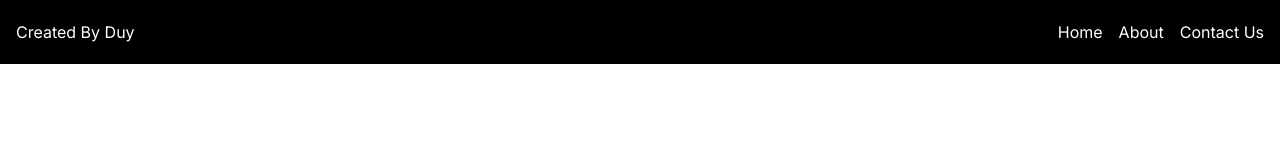
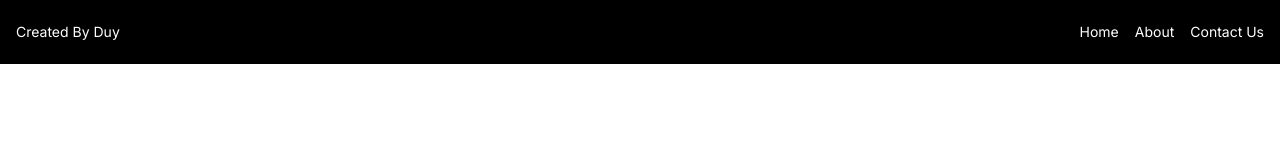
Before and after one commit to CongMinh0801/new_blog_app, a Next.js app: page / in a window 1280 px wide. Shown: the top 160 px of the page. Built offline with nearby package versions, Linux system fonts and the light colour scheme.

Commit message:
[Duy] - chinh sua footer, Link

```diff
--- a/src/components/footer/footer.tsx
+++ b/src/components/footer/footer.tsx
@@ -1,13 +1,15 @@
+import Link from 'next/link';
+
 export default function Footer() {
     return (
-        <footer className="bg-black text-white h-16 flex items-center justify-between px-4">
+        <footer className="bg-black text-white h-16 flex items-center justify-between px-4 text-sm">
             <div>
                 <p>Created By Duy</p>
             </div>
-            <div className="flex space-x-4">
-                <a href="/">Home</a>
-                <a href="/about">About</a>
-                <a href="/contact">Contact Us</a>
+            <div className="flex space-x-4 ">
+                <Link href="/">Home</Link>
+                <Link href="/about">About</Link>
+                <Link href="/contact">Contact Us</Link>
             </div>
         </footer>
     );
--- a/src/components/homepage_components/homepage_social/homepage_social_item.tsx
+++ b/src/components/homepage_components/homepage_social/homepage_social_item.tsx
@@ -1,13 +1,14 @@
 import Image from 'next/image';
+import Link from 'next/link';
 export default function HomeSocialItem({ img, link, hashtag }: any) {
     return (
         <div className="w-[220px] h-[195px] shadow-md rounded-lg relative">
             <Image src="/social_img1.jpg" alt="Mô tả hình ảnh" width={220} height={195} />
             <div className="absolute top-1/2 left-1/2 transform -translate-x-1/2 -translate-y-1/2 h-30 bg-blue-500 flex items-center justify-center">
-                <a href="" className="text-white text-lg flex justify-center">
+                <Link href="" className="text-white text-lg flex justify-center">
                     <p>#</p>
                     <p className="upercase">HEALTH</p>
-                </a>
+                </Link>
             </div>
         </div>
     );
--- a/src/components/homepage_components/homepage_suggest/homepage_suggest_item.tsx
+++ b/src/components/homepage_components/homepage_suggest/homepage_suggest_item.tsx
@@ -1,4 +1,5 @@
 import Image from 'next/image';
+import Link from 'next/link';
 export default function HomeSuggeestItem({ imageUrl, description, name, date }: any) {
     return (
         <div className="w-[307px] h-[323px] bg-white shadow-md rounded-lg flex flex-col">
@@ -10,9 +11,9 @@ export default function HomeSuggeestItem({ imageUrl, description, name, date }:
             />
             <div className="m-4">
                 <div className=" mb-5 flex h-[54px]">
-                    <a href="" className="break-words uppercase flex text-center">
+                    <Link href="" className="break-words uppercase flex text-center">
                         {description}
-                    </a>
+                    </Link>
                 </div>
                 <div className=" flex justify-center text-sm">
                     <p className="font-bold mr-1">{name}</p>
```
